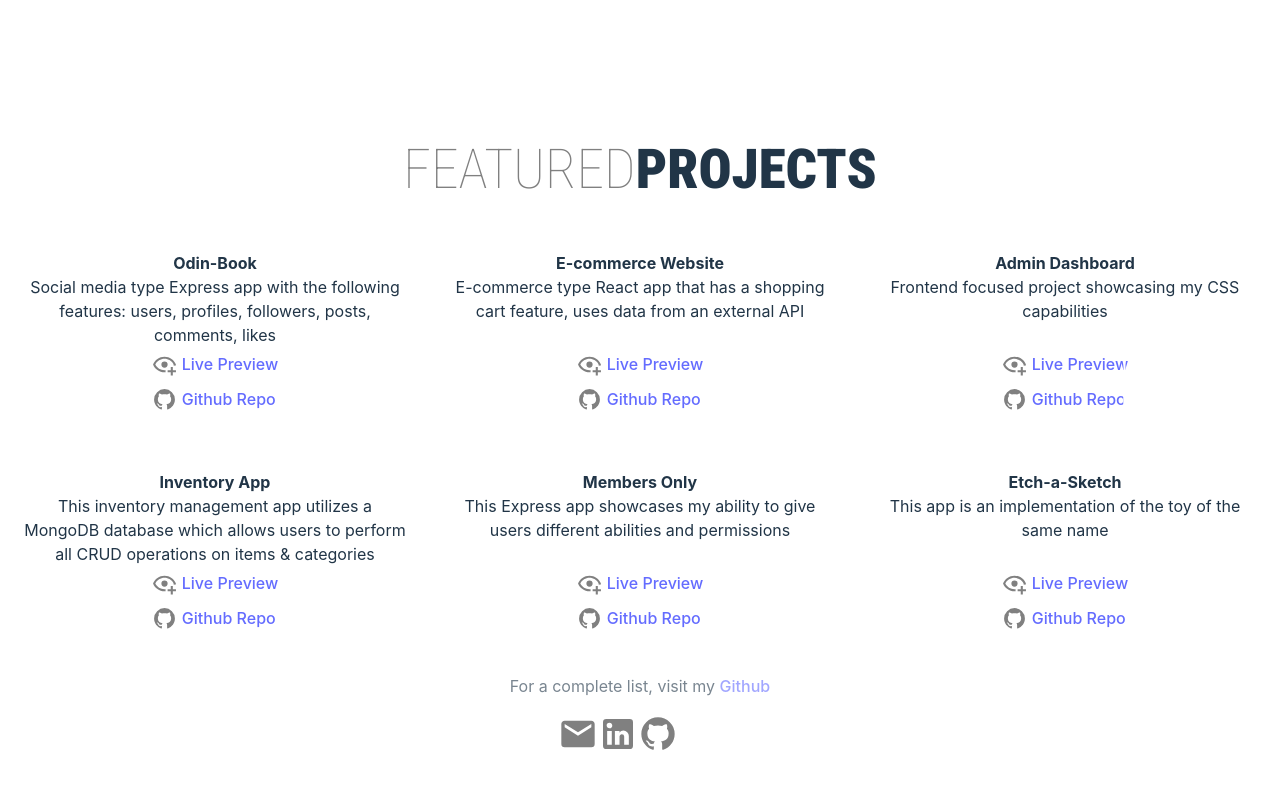
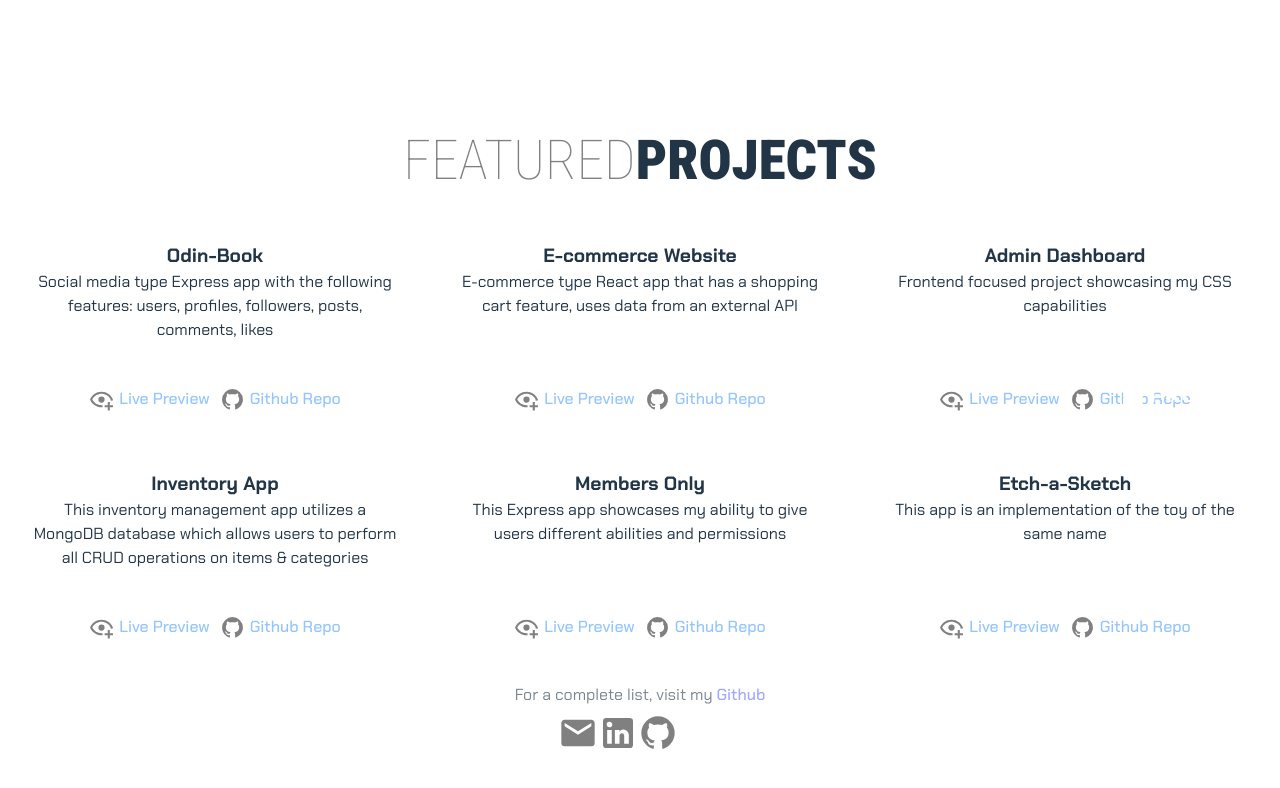
Before and after one commit to firstlast-0/personalSite2, a React (Vite) app: page /projects in a window 1280 px wide. Shown: the top 788 px of the page. Built offline with nearby package versions, Linux system fonts and the light colour scheme.

Commit message:
Improve projects page styling

```diff
--- a/index.html
+++ b/index.html
@@ -5,6 +5,7 @@
         <meta name="viewport" content="width=device-width, initial-scale=1.0" />
         <link rel="preconnect" href="https://fonts.googleapis.com">
         <link rel="preconnect" href="https://fonts.gstatic.com" crossorigin>
+        <link href="https://fonts.googleapis.com/css2?family=Chakra+Petch:ital,wght@0,300;0,400;0,500;0,600;0,700;1,300;1,400;1,500;1,600;1,700&display=swap" rel="stylesheet">
         <link href="https://fonts.googleapis.com/css2?family=Press+Start+2P&display=swap" rel="stylesheet">
         <link href="https://fonts.googleapis.com/css2?family=Roboto+Condensed:ital,wght@0,100..900;1,100..900&display=swap" rel="stylesheet">
         <title>Vincent Fajardo | Fullstack Dev</title>
--- a/src/App.css
+++ b/src/App.css
@@ -196,8 +196,9 @@ nav a:hover::after {
 .project {
     display: flex;
     flex-direction: column;
+    min-height: 175px;
     border: 4px solid rgba(255, 255, 255, 0.05);
-    padding: 10px 0;
+    padding: 10px 10px;
     transition: transform 200ms, border-color 200ms, scale 200ms;
 }
 
@@ -207,22 +208,30 @@ nav a:hover::after {
     scale: 1.05;
 }
 
+.project strong {
+    font-size: 1.2rem;
+}
+
 .project > div:nth-child(2) {
     flex-grow: 1;
 }
 
 .links {
+    display: flex;
     margin: 0 auto;
+
 }
 
 .links > a {
+    color: #93C5FD;
     display: flex;
     gap: 5px;
     padding: 5px;
 }
 
 .links > a:hover {
-    background-color: rgba(255, 255, 255, 0.05);
+    /* background-color: rgba(255, 255, 255, 0.05); */
+    background-color: #F3F4F6;
     color: #646cff;
 }
 
--- a/src/index.css
+++ b/src/index.css
@@ -1,5 +1,6 @@
 :root {
-    font-family: Inter, system-ui, Avenir, Helvetica, Arial, sans-serif;
+    /* font-family: Inter, system-ui, Avenir, Helvetica, Arial, sans-serif; */
+    font-family: "Chakra Petch", serif;
     line-height: 1.5;
     font-weight: 400;
 
```
